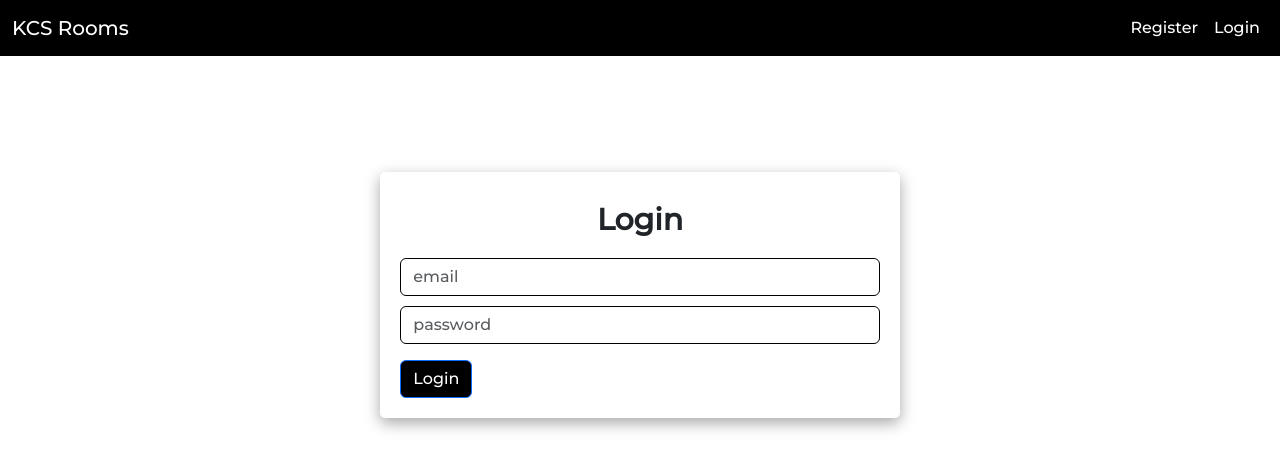
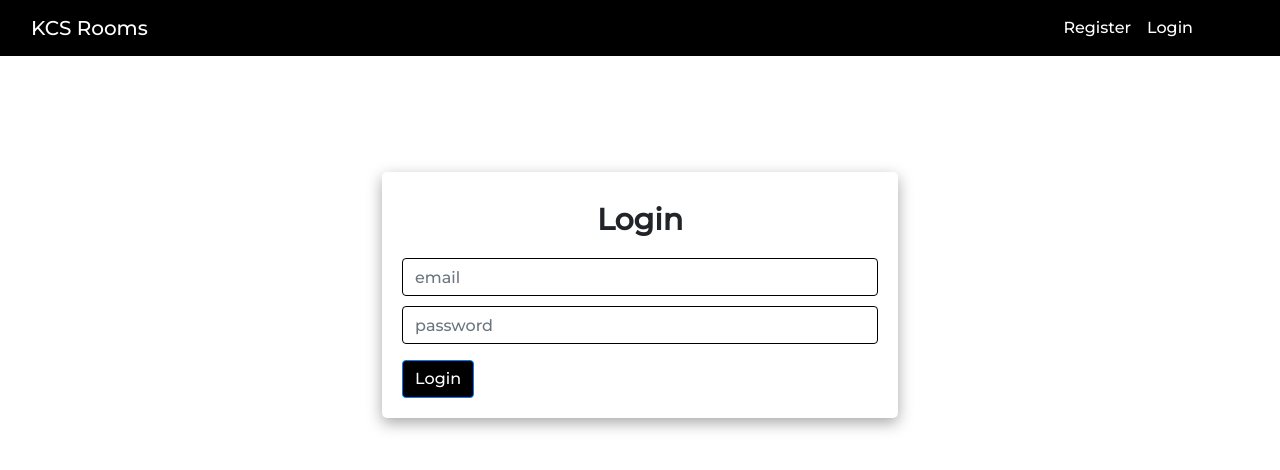
Before and after one commit to Dulara2001/Hotel-Room-Booking-System, a React (Create React App) app in the folder client/: page /login in a window 1280 px wide. Shown: the top 470 px of the page. Built offline with nearby package versions, Linux system fonts and the light colour scheme.

Commit message:
16th commit

```diff
--- a/client/public/index.html
+++ b/client/public/index.html
@@ -26,10 +26,9 @@
     -->
 
 
-    <link href="https://cdn.jsdelivr.net/npm/bootstrap@5.3.0-alpha1/dist/css/bootstrap.min.css" rel="stylesheet" integrity="sha384-GLhlTQ8iRABdZLl6O3oVMWSktQOp6b7In1Zl3/Jr59b6EGGoI1aFkw7cmDA6j6gD" crossorigin="anonymous">
-
-    <script src="https://cdn.jsdelivr.net/npm/bootstrap@5.3.0-alpha1/dist/js/bootstrap.bundle.min.js" integrity="sha384-w76AqPfDkMBDXo30jS1Sgez6pr3x5MlQ1ZAGC+nuZB+EYdgRZgiwxhTBTkF7CXvN" crossorigin="anonymous"></script>
-
+    <link rel="stylesheet" href="https://cdn.jsdelivr.net/npm/bootstrap@4.5.3/dist/css/bootstrap.min.css" integrity="sha384-TX8t27EcRE3e/ihU7zmQxVncDAy5uIKz4rEkgIXeMed4M0jlfIDPvg6uqKI2xXr2" crossorigin="anonymous">
+    <script src="https://code.jquery.com/jquery-3.5.1.slim.min.js" integrity="sha384-DfXdz2htPH0lsSSs5nCTpuj/zy4C+OGpamoFVy38MVBnE+IbbVYUew+OrCXaRkfj" crossorigin="anonymous"></script>
+    <script src="https://cdn.jsdelivr.net/npm/bootstrap@4.5.3/dist/js/bootstrap.bundle.min.js" integrity="sha384-ho+j7jyWK8fNQe+A12Hb8AhRq26LrZ/JpcUGGOn+Y7RsweNrtN/tE3MoK7ZeZDyx" crossorigin="anonymous"></script>
 
     <title>KCS Rooms</title>
   </head>
--- a/client/src/components/Navbar.js
+++ b/client/src/components/Navbar.js
@@ -1,7 +1,9 @@
 import React from 'react'
 
 function Navbar() {
+
     // const user = JSON.parse(localStorage.getItem('currentUser'));
+
     return (
         <div>
             <nav class="navbar navbar-expand-lg">
@@ -11,13 +13,24 @@ function Navbar() {
                         <span class="navbar-toggler-icon"></span>
                     </button>
                     <div class="collapse navbar-collapse" id="navbarNav">
-                        <ul class="navbar-nav">
+                        <ul class="navbar-nav mr-5">
+                            {/* {user ? <div class="dropdown">
+  <button class="btn btn-secondary dropdown-toggle" type="button" id="dropdownMenuButton" data-toggle="dropdown" aria-haspopup="true" aria-expanded="false">
+    {user.name}
+  </button>
+  <div class="dropdown-menu" aria-labelledby="dropdownMenuButton">
+    <a class="dropdown-item" href="#">Bookings</a>
+    <a class="dropdown-item" href="#">Logout</a>
+
+  </div>
+</div>(<><h1 style={{ color: 'white' }}>{user.name}</h1></>) : (<> */}
                             <li class="nav-item">
                                 <a class="nav-link active" aria-current="page" href="/Register">Register</a>
                             </li>
                             <li class="nav-item">
                                 <a class="nav-link" href="/login">Login</a>
                             </li>
+                            {/* </>)} */}
 
                         </ul>
                     </div>
--- a/client/src/screens/Loginscreen.js
+++ b/client/src/screens/Loginscreen.js
@@ -23,7 +23,7 @@ function Loginscreen() {
         }
         try {
              setloading(true);
-            const result = await axios.post('/api/users/login', user).data
+            const result = (await axios.post('/api/users/login', user)).data
              setloading(false);
 
              localStorage.setItem('currentUser', JSON.stringify(result));
```
